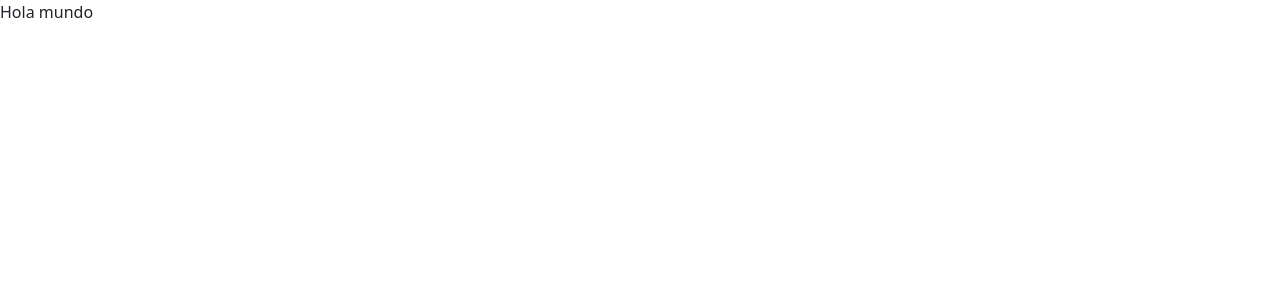
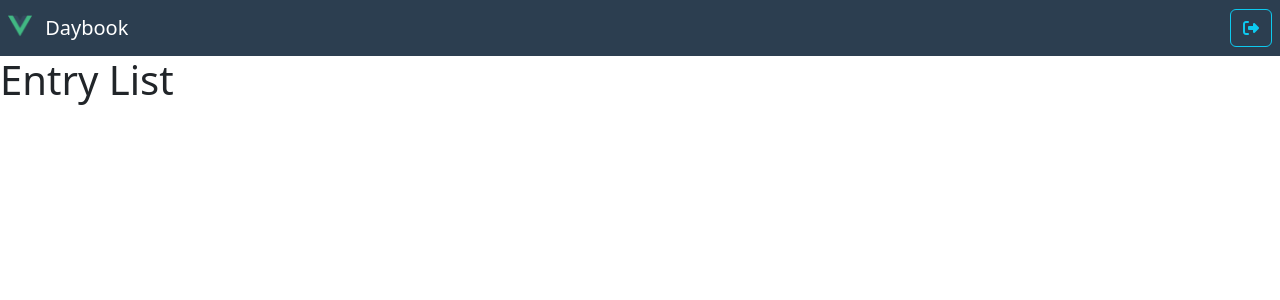
Before and after one commit to RodoAlmaguerBar/07-Journal, a Vue app in the folder 07-journal/: page /#/daybook in a window 1280 px wide. Shown: the top 300 px of the page. Built offline with nearby package versions, Linux system fonts and the light colour scheme.

Commit message:
Estructura del Daybook layout

```diff
--- a/07-journal/public/index.html
+++ b/07-journal/public/index.html
@@ -6,6 +6,7 @@
     <meta name="viewport" content="width=device-width,initial-scale=1.0">
     <link rel="icon" href="<%= BASE_URL %>favicon.ico">
     <title><%= htmlWebpackPlugin.options.title %></title>
+    <link rel="stylesheet" href="https://cdnjs.cloudflare.com/ajax/libs/font-awesome/6.4.0/css/all.min.css" integrity="sha512-iecdLmaskl7CVkqkXNQ/ZH/XLlvWZOJyj7Yy7tcenmpD1ypASozpmT/E0iPtmFIB46ZmdtAc9eNBvH0H/ZpiBw==" crossorigin="anonymous" referrerpolicy="no-referrer" />
   </head>
   <body>
     <noscript>
--- /dev/null
+++ b/07-journal/src/modules/daybook/components/EntryListJournal.vue
@@ -0,0 +1,5 @@
+<template>
+    <div>
+        <h1>Entry List</h1>
+    </div>
+</template>
--- /dev/null
+++ b/07-journal/src/modules/daybook/components/NavbarJournal.vue
@@ -0,0 +1,20 @@
+<template>
+  <nav class="navbar bg-primary">
+    <a class="navbar-brand text-white">
+      <img
+        src="@/assets/logo.png"
+        alt="Vue Logo"
+        height="24"
+        class="d-inline-block align-text-top mx-2"
+      />
+
+      Daybook
+    </a>
+
+    <div class="d-flex">
+      <button class="btn btn-outline-info mx-2">
+        <i class="fa fa-sign-out-alt"></i>
+      </button>
+    </div>
+  </nav>
+</template>
--- a/07-journal/src/modules/daybook/layouts/DayBookLayout.vue
+++ b/07-journal/src/modules/daybook/layouts/DayBookLayout.vue
@@ -1,5 +1,25 @@
 <template>
-    <div>
-        Hola mundo
+  <NavbarJournal />
+  <div class="d-flex">
+    <div class="col-4">
+      <EntryListJournal />
     </div>
+    <div class="col">
+      <router-view />
+    </div>
+  </div>
 </template>
+<script>
+import { defineAsyncComponent } from "vue";
+
+export default {
+  components: {
+    NavbarJournal: defineAsyncComponent(() =>
+      import("../components/NavbarJournal.vue")
+    ),
+    EntryListJournal: defineAsyncComponent(() =>
+      import("../components/EntryListJournal.vue")
+    ),
+  },
+};
+</script>
```
